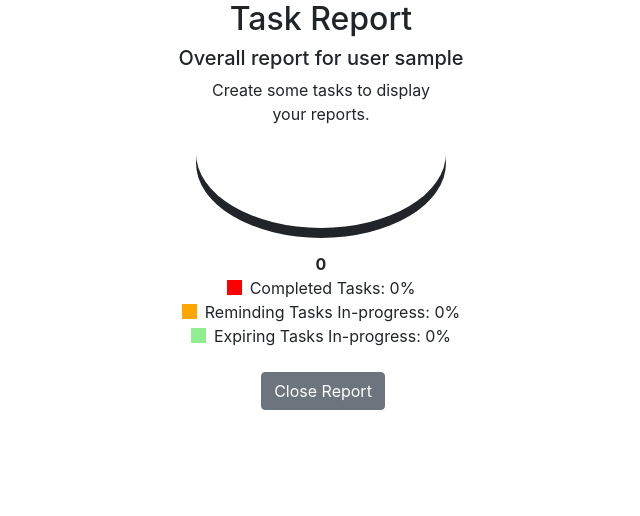
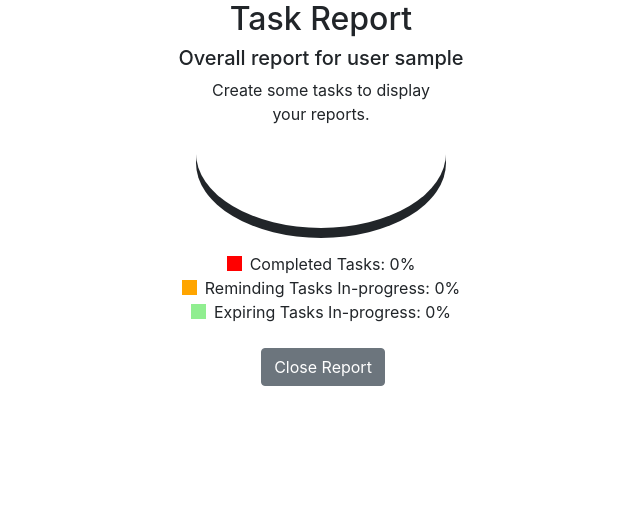
Before and after one commit to hectorm22/Timetables, a PHP site: page /views/index.php?page=report in a window 1280 px wide. Shown: the part 58-574 px from the top of the page, without its empty margins (319-959 px from the left). Run offline with PHP 8.4, Linux system fonts and the light colour scheme; the visitor is signed in with stand-in values (Sample User, id 1); data comes from the database, SQL or seed files in the repository.

Commit message:
small button logic fixes

```diff
--- a/html/report.php
+++ b/html/report.php
@@ -23,7 +23,7 @@
     </div>
     <br>
     <div class="row align-items-center justify-content-center">
-        <span id="total-tasks" style="font-weight:bold">0</span>
+        <span id="total-tasks" style="font-weight:bold"></span>
     </div>
     <div class="row align-items-center justify-content-center">
         <span class="mr-2" style="background-color: red; width: 15px; height: 15px;"></span>Completed Tasks:&nbsp;<span id="completed-percent">0%</span>
```
